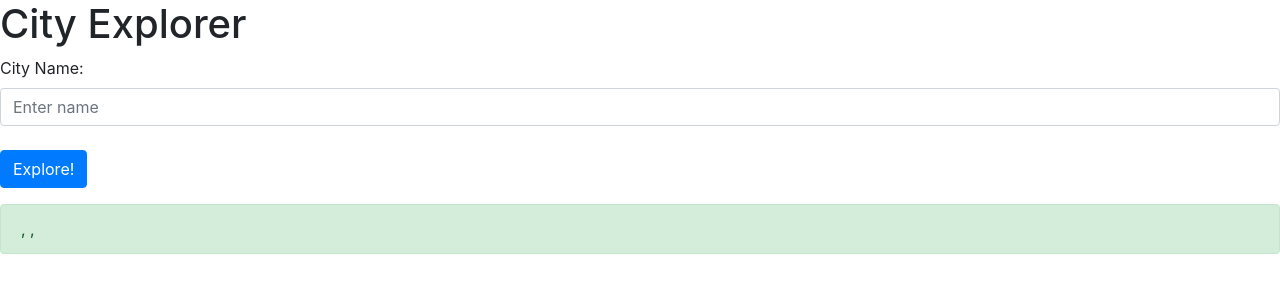
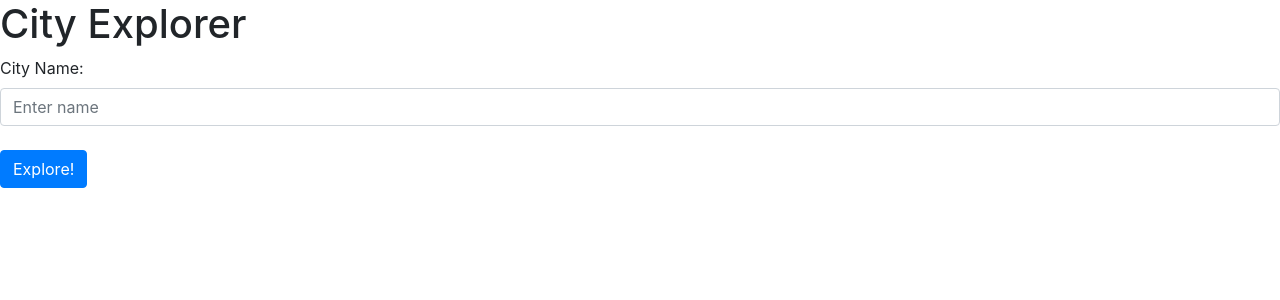
Before and after one commit to ayyoubk/city-explorer, a React (Create React App) app: page / in a window 1280 px wide. Shown: the top 300 px of the page. Built offline with nearby package versions, Linux system fonts and the light colour scheme.

Commit message:
Conditional Rendering Added

```diff
--- a/src/App.js
+++ b/src/App.js
@@ -11,6 +11,7 @@ export class App extends Component {
     this.state = {
       cityName: '',
       cityData: {},
+      displayData: false
     }
   };
 
@@ -22,6 +23,7 @@ export class App extends Component {
     this.setState({
       cityName: city,
       cityData: axiosResponse.data[0],
+      displayData: true
     })
     console.log(this.state);
   }
@@ -31,7 +33,7 @@ export class App extends Component {
       <div>
         <h1>City Explorer</h1>
         <Cityform onSubmit={this.handelSubmit} />
-        <RenderCity data ={this.state.cityData}/>
+        <RenderCity show={this.state.displayData} data={this.state.cityData} />
       </div>
     )
   }
--- a/src/components/RenderCity.js
+++ b/src/components/RenderCity.js
@@ -4,6 +4,7 @@ import Alert from 'react-bootstrap/Alert'
 export class RenderCity extends Component {
   render() {
     return (
+      this.props.show &&
       <div>
         <Alert variant='success'>
           {this.props.data.display_name}, {this.props.data.lat}, {this.props.data.lon}
@@ -12,5 +13,4 @@ export class RenderCity extends Component {
     )
   }
 }
-
 export default RenderCity
```
